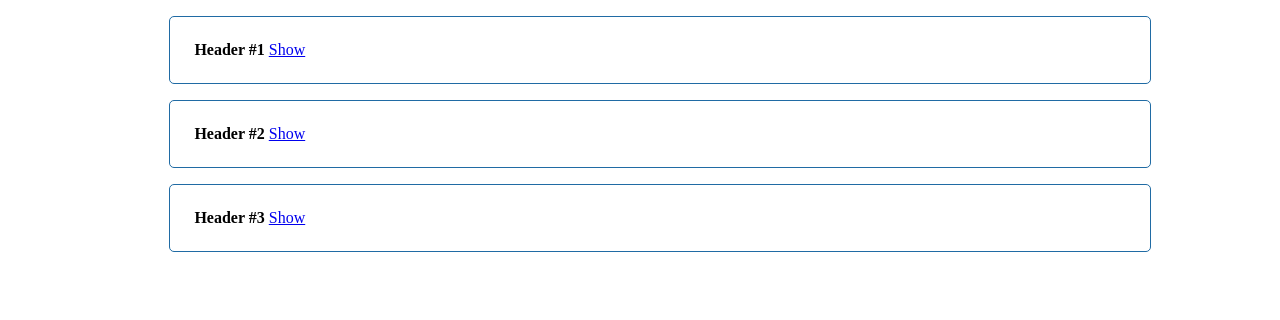
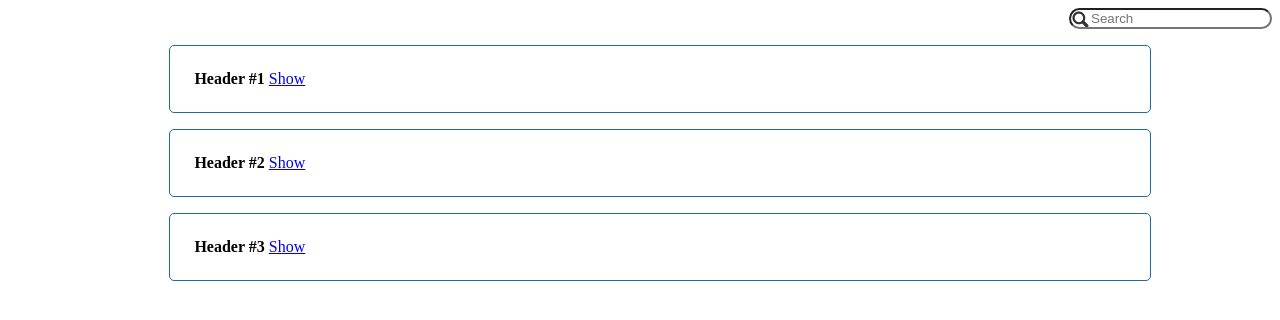
Before and after one commit to anvk/a11yAccordion, a plain HTML site: page index.html in a window 1280 px wide. Drawn offline with Linux system fonts and the light colour scheme.

Commit message:
added search option

```diff
--- a/css/a11yAccordeon.less
+++ b/css/a11yAccordeon.less
@@ -31,3 +31,15 @@
     }
   }
 }
+
+.a11yAccordeonSearch{
+  background-image: url('../imgs/search.png');
+  background-repeat: no-repeat;
+  padding-left: 20px;
+  border-radius: 15px;
+  -moz-border-radius: 15px 15px 15px 15px;
+}
+
+#a11yAccordeonSearchDiv{
+  text-align:right;
+}
--- a/index.html
+++ b/index.html
@@ -12,7 +12,8 @@
     var load = function () {
       a11yAccordeon({
         container: ".a11yAccordeon",
-        hiddenLinkDescription: "this is some row with data"
+        hiddenLinkDescription: "this is some row with data",
+        showSearch: true
       });
     };
   </script>
--- a/js/a11yAccordeon.js
+++ b/js/a11yAccordeon.js
@@ -30,7 +30,13 @@ var a11yAccordeon = function (options) {
       hideHeaderLabelText = "Hide",
       hideHeaderLabelClass = "hideLabel",
       hiddenHeaderLabelDescriptionClss = "hiddenLabel",
-      hideEffectStyle = "linear";
+      hideEffectStyle = "linear",
+      noResults = "no-results-found",
+      searchDiv = "a11yAccordeonSearchDiv",
+      accordeonItem = "a11yAccordeonItem",
+      accordeonItemHeader = "a11yAccordeonItemHeader",
+      rowId = "accordeon-row-",
+      a11yAccordeonData = new Array();
 
   if (!options.headerSelector || !options.visibleAreaClass || container.length === 0 || accordeonHideAreas.length === 0) {
     return;
@@ -79,6 +85,56 @@ var a11yAccordeon = function (options) {
     link.focus();
     return false;
   });
+
+  // If search bar is required, text box and no results found div are added
+  if (options.showSearch) {
+    var wrapperDiv, wrapperLi, searchInputi, searchString;
+
+    wrapperDiv = $("<div />", {
+      id: searchDiv,
+    }).insertBefore(container);
+
+    searchInput = $("<input />", {
+      type: "text",
+      placeholder: "Search",
+      "class": "a11yAccordeonSearch"
+    }).appendTo(wrapperDiv);
+
+    wrapperLi = $("<li />", {
+      "class": accordeonItem,
+      id: noResults,
+      style: "display:none;"
+    }).appendTo(container);
+
+    $("<div />", {
+      "class": accordeonItemHeader,
+      text: "No Results Found"
+    }).appendTo(wrapperLi);
+
+    // Set an id to each row
+    $("." + accordeonItem).each( function (index, item) {
+      $(item).attr("id", rowId + index);
+    });
+
+    // Bind search function to input field
+    searchInput.keyup( function () {
+      wrapperLi.hide();
+
+      if (!a11yAccordeonData.length) {
+        populateAccordeonData();
+      }
+
+      searchString = searchInput.val().toLowerCase();
+
+      $(a11yAccordeonData).each( function(index, data) {
+          data.text.indexOf(searchString) !== -1 ? $("#" + data.id).show() : $("#" + data.id).hide();
+      });
+
+      if (! $("." + accordeonItem + ":visible").length) {
+        wrapperLi.show();
+      }
+    });
+  }
 
   /// Function which is executed upon the link click. It will either hide the related area OR show the area and hide all other ones
   // params:
@@ -149,4 +205,18 @@ var a11yAccordeon = function (options) {
       element.show();
     });
   };
+
+  // Function to read Accordeon Rows and fill in data in a variable, it is done just once
+  var populateAccordeonData = function () {
+    var items = $("." + accordeonItem);
+
+    // One less iteration because the last one is for "no results found" rows
+    for (var i=0, length=items.length-1; i<length; i++) {
+      a11yAccordeonData.push({
+        id: items[i].id,
+        text: $(items[i]).text().replace(showHeaderLabelText +
+          hideHeaderLabelText + options.hiddenLinkDescription, "").toLowerCase()
+      });
+    }
+  };
 };
```
Also changed, not shown: css/a11yAccordeon.css, imgs/search.png (added).
